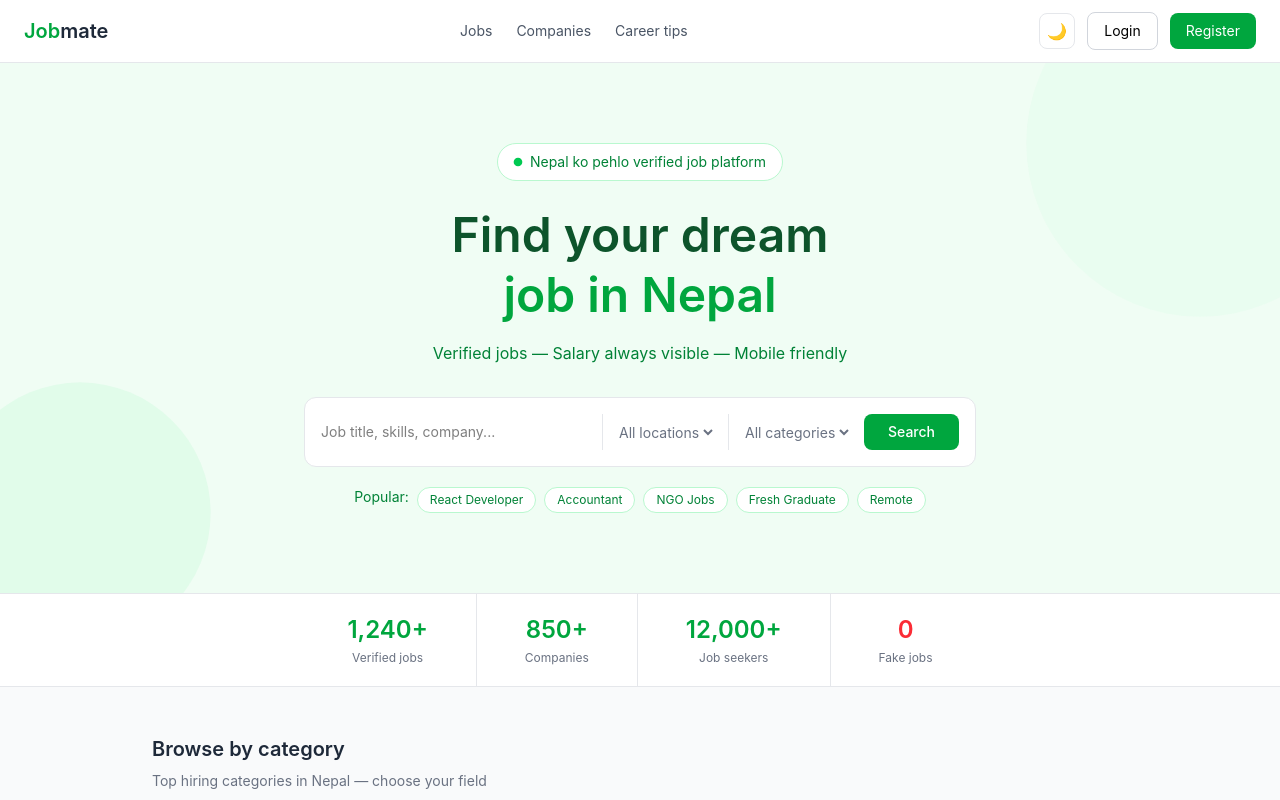
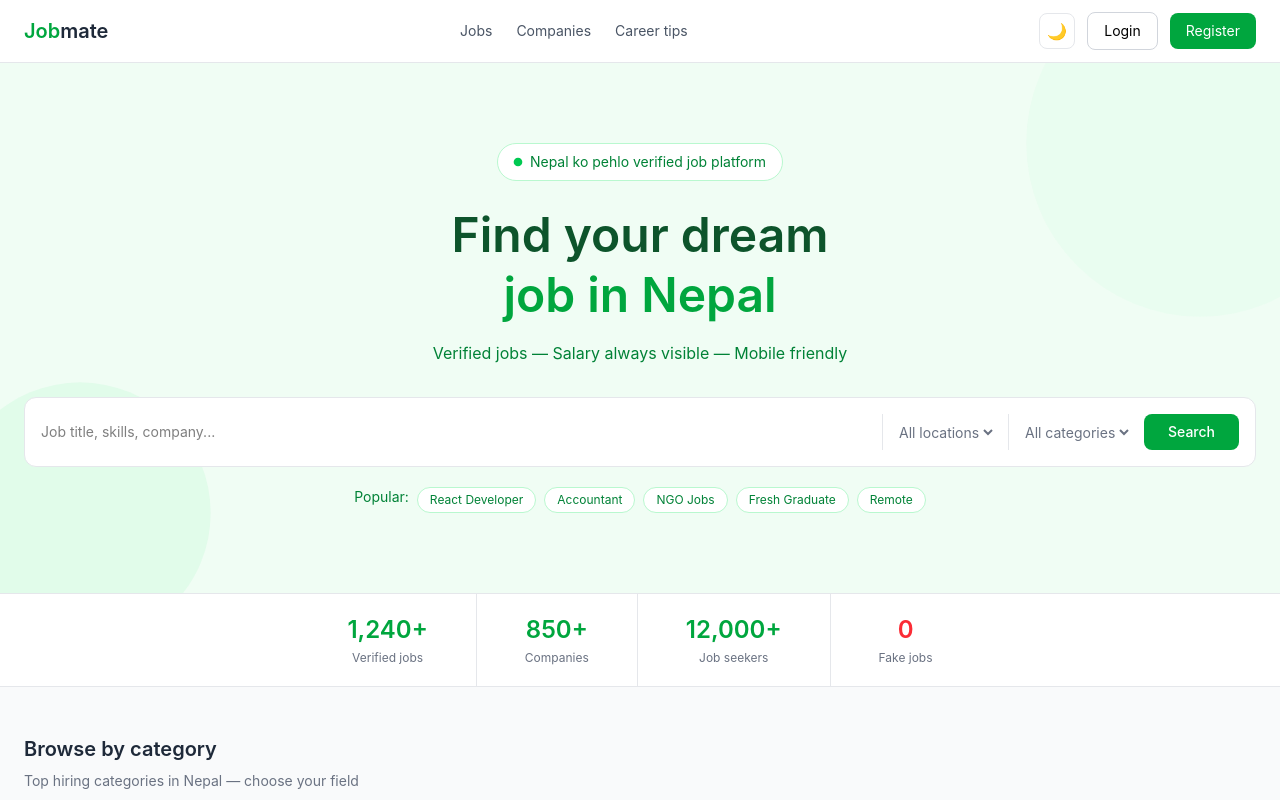
Before and after one commit to devkotabipin42/Jobmate, a React app in the folder frontend/: page / in a window 1280 px wide. Shown: the top 800 px of the page. Built offline with nearby package versions, Linux system fonts and the light colour scheme; no server answers; the HTML template or start-up script is replaced by a standard one.

Commit message:
Fix CORS https

```diff
--- a/frontend/src/features/jobs/pages/Home.jsx
+++ b/frontend/src/features/jobs/pages/Home.jsx
@@ -34,11 +34,11 @@ const Home = () => {
   }, []);
 
   return (
-    <div className="min-h-screen bg-gray-50 dark:bg-gray-900 transition-colors duration-300">
+    <div className='min-h-screen bg-gray-50 dark:bg-gray-900 transition-colors duration-300 overflow-x-hidden w-full'>
       <Navbar />
 
       {/* Hero */}
-      <div className="bg-green-50 dark:bg-gray-800 py-20 px-6 text-center relative overflow-hidden">
+      <div className='bg-green-50 dark:bg-gray-800 py-20 px-6 text-center relative overflow-x-hidden w-full'>
         {/* Background blobs — Framer Motion */}
         <motion.div
           animate={{ scale: [1, 1.2, 1], opacity: [0.2, 0.5, 0.2] }}
--- a/frontend/src/index.css
+++ b/frontend/src/index.css
@@ -1,3 +1,13 @@
 @import "tailwindcss";
 
 @custom-variant dark (&:where(.dark, .dark *));
+
+@custom-variant dark (&:where(.dark, .dark *));
+
+* {
+    max-width: 100%;
+}
+
+body {
+    overflow-x: hidden;
+}
```
Also changed, not shown: 1 other file (tests, documents, lock files or other folders).
